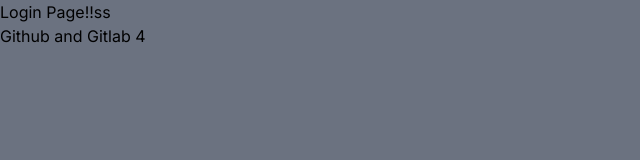
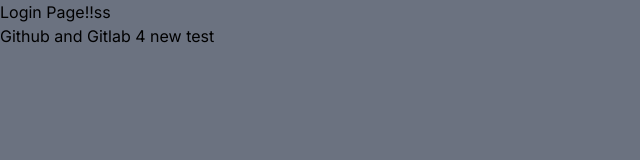
Before and after one commit to HiramSnake/teslo-shop, a Next.js app: page /auth/login in a window 1280 px wide. Shown: the top 160 px of the page, without its empty margins (0-640 px from the left). Built offline with nearby package versions, Linux system fonts and the light colour scheme.

Commit message:
new test

```diff
--- a/src/app/auth/login/page.tsx
+++ b/src/app/auth/login/page.tsx
@@ -5,7 +5,7 @@
   return (
     <main className="">
       <h1>Login Page!!ss</h1>
-      <h2>Github and Gitlab 4</h2>
+      <h2>Github and Gitlab 4 new test</h2>
 
 
     </main>
```
